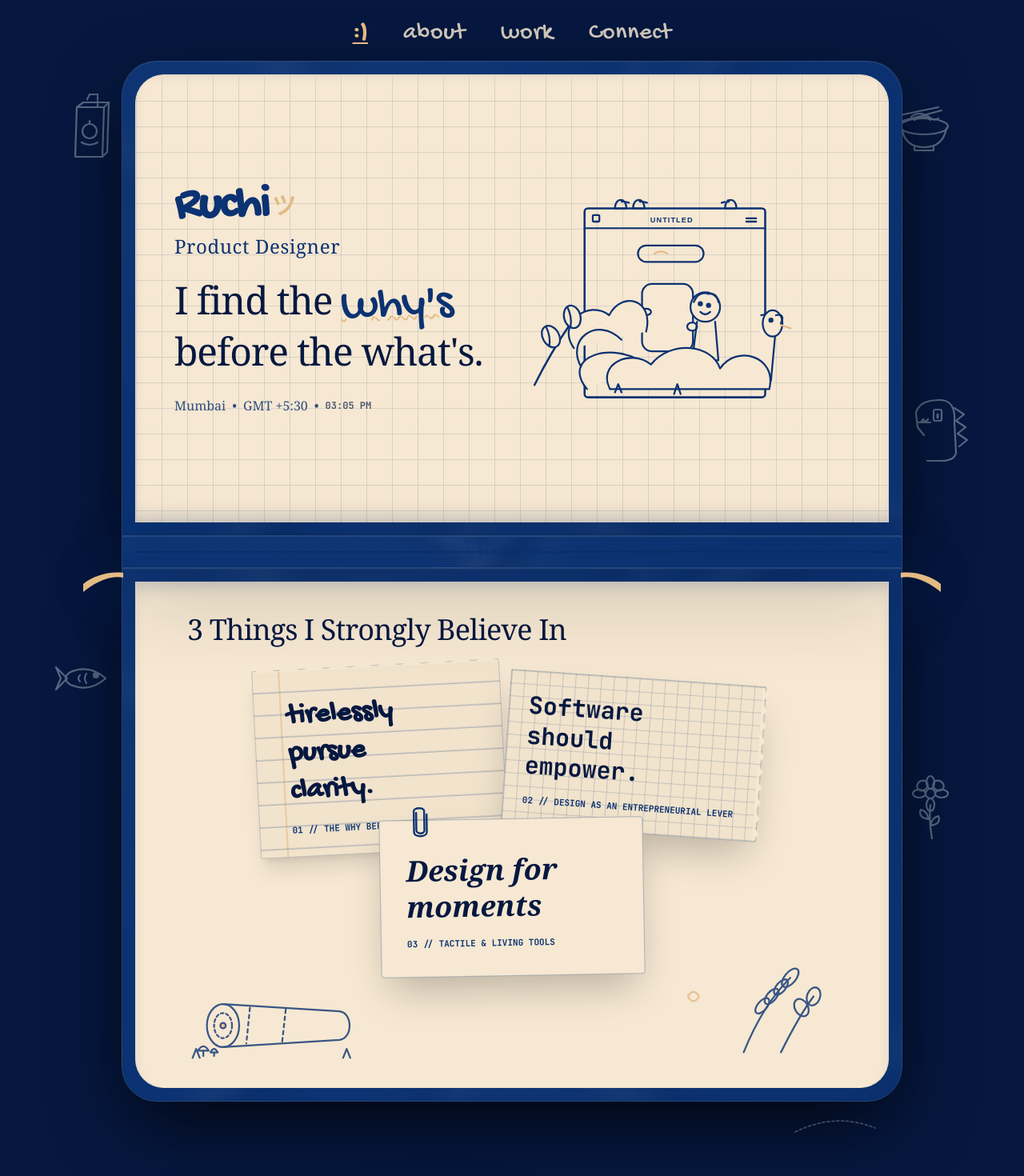
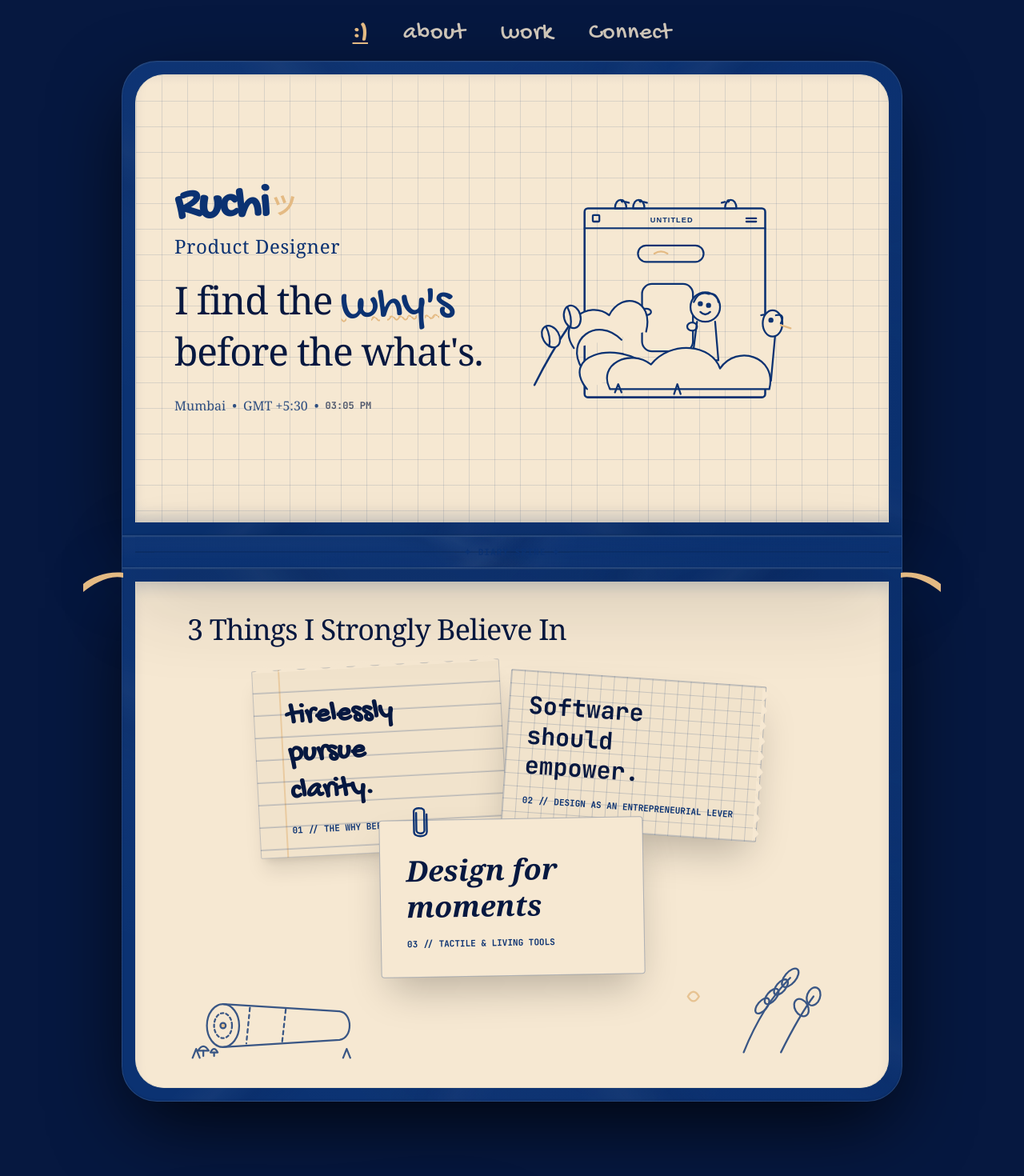
Before and after one commit to ruchibheda000-ship-it/ruchi-portfolio, a React (Vite) app: page / in a window 1280 px wide. Shown: the top 1470 px of the page at 80% size. Built offline with nearby package versions, Linux system fonts and the light colour scheme; a web font is replaced by a local one.

Commit message:
style: remove all background chalk doodles and illustrations

```diff
--- a/src/pages/Home.jsx
+++ b/src/pages/Home.jsx
@@ -53,75 +53,7 @@ export default function Home() {
   return (
     <div className="min-h-screen bg-[#061840] text-[#F1E3CC] font-body selection:bg-[#E4BA83] selection:text-[#061840] relative overflow-x-hidden pb-24">
 
-      {/* ========================================================================= */}
-      {/* 1. OUTER CHALK DOODLES (Floating in the Midnight Forest background)       */}
-      {/* Hand-drawn in Soft Mist Blue & Warm Ivory strokes                         */}
-      {/* ========================================================================= */}
 
-      {/* Juice Box with Straw */}
-      <div className="absolute top-28 left-4 sm:left-10 lg:left-20 pointer-events-none select-none z-10 opacity-60 hidden md:block">
-        <svg width="68" height="90" viewBox="0 0 68 90" fill="none" stroke="#8DA1B4" strokeWidth="2.2" strokeLinecap="round" strokeLinejoin="round">
-          <path d="M42 22 L42 6 L32 6 L28 14" strokeDasharray="3 2" />
-          <path d="M16 22 L50 22 L48 84 L14 84 Z" />
-          <path d="M16 22 L24 16 L56 16 L50 22" />
-          <path d="M56 16 L54 78 L48 84" />
-          <circle cx="32" cy="52" r="9" />
-          <path d="M32 43 L32 39" />
-          <path d="M22 66 Q32 72 42 66" />
-        </svg>
-      </div>
-
-      {/* Bowl of Noodles & Chopsticks */}
-      <div className="absolute top-32 right-4 sm:right-10 lg:right-20 pointer-events-none select-none z-10 opacity-60 hidden md:block">
-        <svg width="95" height="70" viewBox="0 0 95 70" fill="none" stroke="#8DA1B4" strokeWidth="2.2" strokeLinecap="round" strokeLinejoin="round">
-          <path d="M10 18 L68 6" />
-          <path d="M12 26 L72 10" />
-          <path d="M34 18 Q44 10 56 18 Q62 24 68 20" />
-          <path d="M38 22 Q48 14 58 22" />
-          <ellipse cx="50" cy="30" rx="30" ry="10" />
-          <path d="M22 32 Q26 56 50 56 Q74 56 78 32" />
-          <path d="M38 56 L38 60 L62 60 L62 56" />
-        </svg>
-      </div>
-
-      {/* Cute Dinosaur / Monster */}
-      <div className="absolute top-[480px] right-4 sm:right-8 lg:right-16 pointer-events-none select-none z-10 opacity-60 hidden md:block">
-        <svg width="85" height="110" viewBox="0 0 85 110" fill="none" stroke="#8DA1B4" strokeWidth="2.2" strokeLinecap="round" strokeLinejoin="round">
-          <path d="M62 30 L74 38 L64 46 L76 54 L66 62 L78 70 L68 78" />
-          <path d="M24 64 L16 54 L14 36 Q18 20 44 20 Q64 20 62 48 L64 86 Q62 96 46 96 L28 96" />
-          <rect x="36" y="32" width="10" height="14" rx="2" />
-          <path d="M41 38 L41 42" strokeWidth="3" />
-          <path d="M16 48 L32 48" />
-          <path d="M20 48 L23 44 L26 48 L29 44" />
-        </svg>
-      </div>
-
-      {/* Swimming Fish */}
-      <div className="absolute top-[820px] left-4 sm:left-8 lg:left-16 pointer-events-none select-none z-10 opacity-60 hidden md:block">
-        <svg width="80" height="55" viewBox="0 0 80 55" fill="none" stroke="#8DA1B4" strokeWidth="2.2" strokeLinecap="round" strokeLinejoin="round">
-          <path d="M68 28 Q48 10 24 20 Q12 28 24 36 Q48 46 68 28 Z" />
-          <path d="M20 28 L6 14 L12 28 L6 42 Z" />
-          <circle cx="56" cy="24" r="3" fill="#8DA1B4" />
-          <path d="M44 22 Q40 28 44 34" />
-          <path d="M36 24 Q32 28 36 32" />
-        </svg>
-      </div>
-
-      {/* Little Daisy Flower */}
-      <div className="absolute top-[960px] right-4 sm:right-10 lg:right-20 pointer-events-none select-none z-10 opacity-60 hidden md:block">
-        <svg width="75" height="90" viewBox="0 0 75 90" fill="none" stroke="#8DA1B4" strokeWidth="2.2" strokeLinecap="round" strokeLinejoin="round">
-          <path d="M38 46 Q36 68 40 88" />
-          <path d="M36 64 Q22 62 26 52 Q34 54 36 64" />
-          <path d="M38 72 Q52 70 48 60 Q40 62 38 72" />
-          <circle cx="38" cy="32" r="6" />
-          <ellipse cx="38" cy="18" rx="5" ry="8" />
-          <ellipse cx="38" cy="46" rx="5" ry="8" />
-          <ellipse cx="24" cy="32" rx="8" ry="5" />
-          <ellipse cx="52" cy="32" rx="8" ry="5" />
-          <ellipse cx="28" cy="22" rx="7" ry="6" transform="rotate(-30 28 22)" />
-          <ellipse cx="48" cy="22" rx="7" ry="6" transform="rotate(30 48 22)" />
-        </svg>
-      </div>
 
       {/* ========================================================================= */}
       {/* 2. TOP NAVIGATION                                                         */}
@@ -417,12 +349,7 @@ export default function Home() {
           aboutVisible ? 'opacity-100 translate-y-0' : 'opacity-0 translate-y-8'
         }`}
       >
-        {/* Subtle Decorative Background Chalk Doodle */}
-        <div className="absolute -top-6 right-12 pointer-events-none select-none opacity-40 hidden md:block">
-          <svg width="120" height="40" viewBox="0 0 120 40" fill="none" stroke="#8DA1B4" strokeWidth="1.8" strokeLinecap="round" strokeDasharray="3 3">
-            <path d="M10 30 Q60 5 110 25" />
-          </svg>
-        </div>
+
 
 
         {/* Asymmetrical Layout: Left (Expressive Typography & Narrative) | Right (Layered Tactile Visual) */}
```
